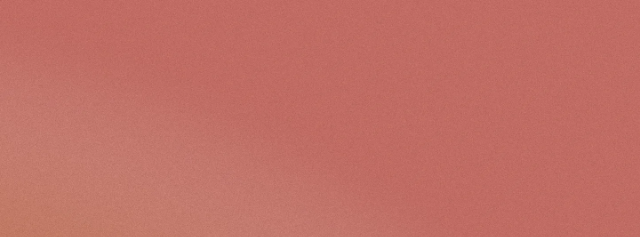
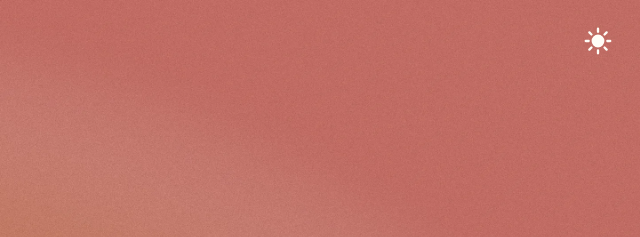
Before and after one commit to qwijhxs/portfolio, a plain HTML site: page index.html in a window 1280 px wide. Both pictures are taken after a click on the button "Switch to dark theme". Shown: the top 237 px of the page, 640-1280 px from the left. Drawn offline with Linux system fonts and the light colour scheme.

Commit message:
fix sun svg icon

```diff
--- a/index.html
+++ b/index.html
@@ -22,7 +22,10 @@
                 </svg>
             </span>
             <span class="theme-toggle__icon theme-toggle__icon--sun" aria-hidden="true">
-                <!-- сюда SVG солнца -->
+                <svg viewBox="0 0 24 24" fill="none" stroke="currentColor" stroke-width="2" stroke-linecap="round" xmlns="http://www.w3.org/2000/svg">
+                    <circle cx="12" cy="12" r="4.5" fill="currentColor"/>
+                    <path d="M12 1.5v2.5M12 20v2.5M1.5 12H4M20 12h2.5M4.6 4.6l1.8 1.8M17.6 17.6l1.8 1.8M4.6 19.4l1.8-1.8M17.6 6.4l1.8-1.8"/>
+                </svg>
             </span>
         </button>
 
```
